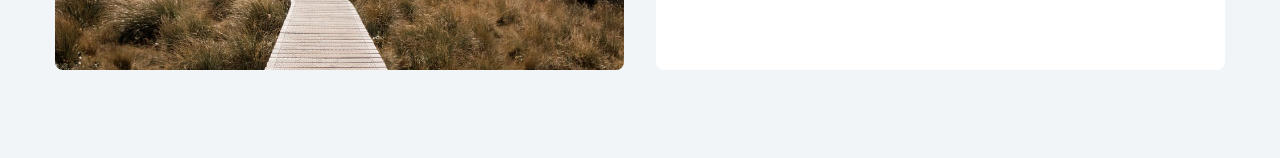
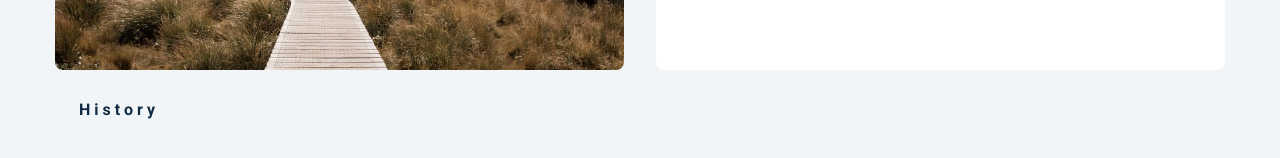
Before and after one commit to BeataJ/tabs, a plain HTML site: page index.html in a window 1280 px wide. Shown: the part 390-548 px from the top of the page. Drawn offline with nearby package versions, Linux system fonts and the light colour scheme.

Commit message:
add single article history

```diff
--- a/index.html
+++ b/index.html
@@ -31,6 +31,14 @@
             <button class="tab-btn" data-id="goals">goals</button>
           </div>
         </article>
+
+        <article class="about-content">
+          <!-- single article -->
+          <div class="content active" id="history">
+            <h4>history</h4>
+          </div>
+          <!-- end of single article -->
+        </article>
       </div>
     </section>
   </body>
```
